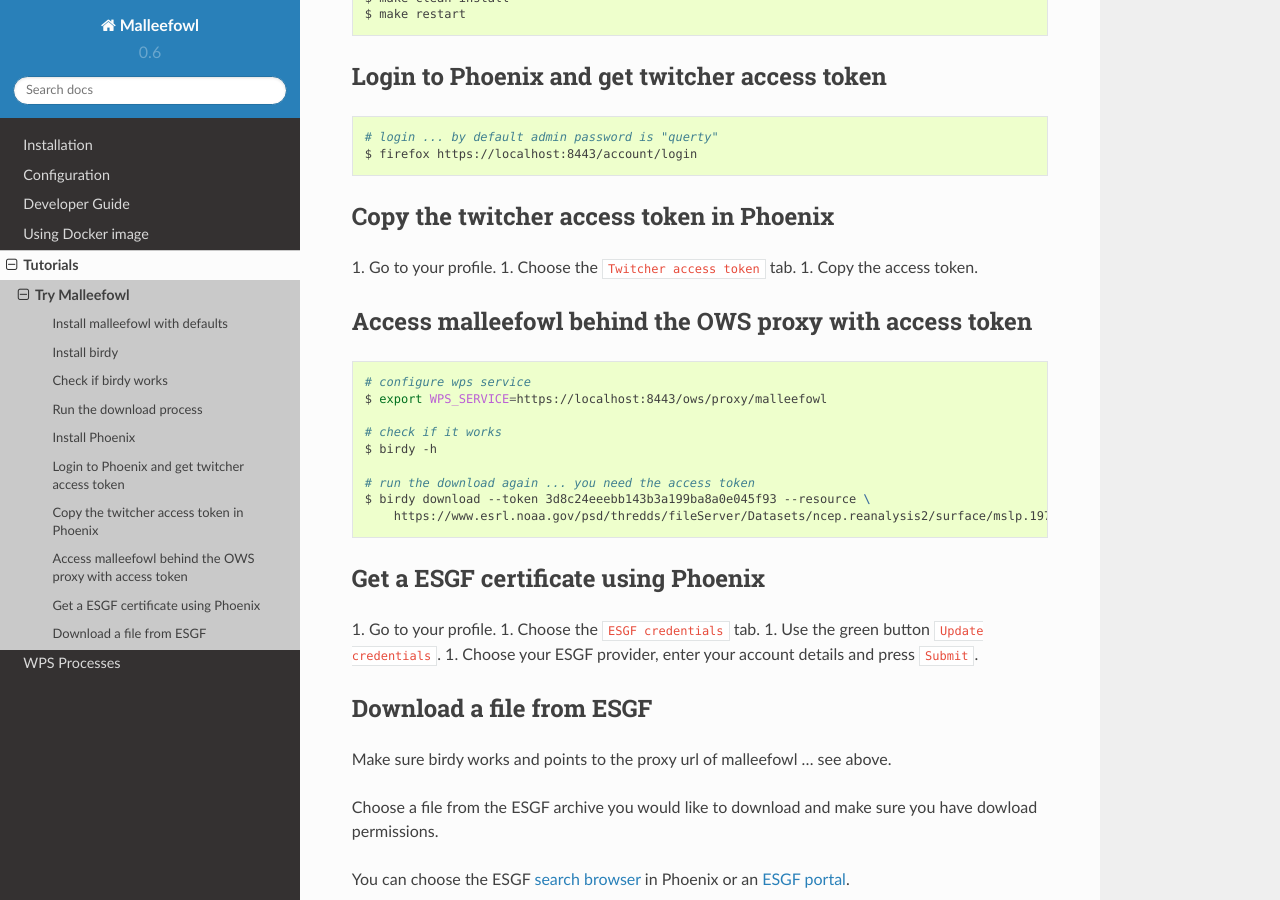
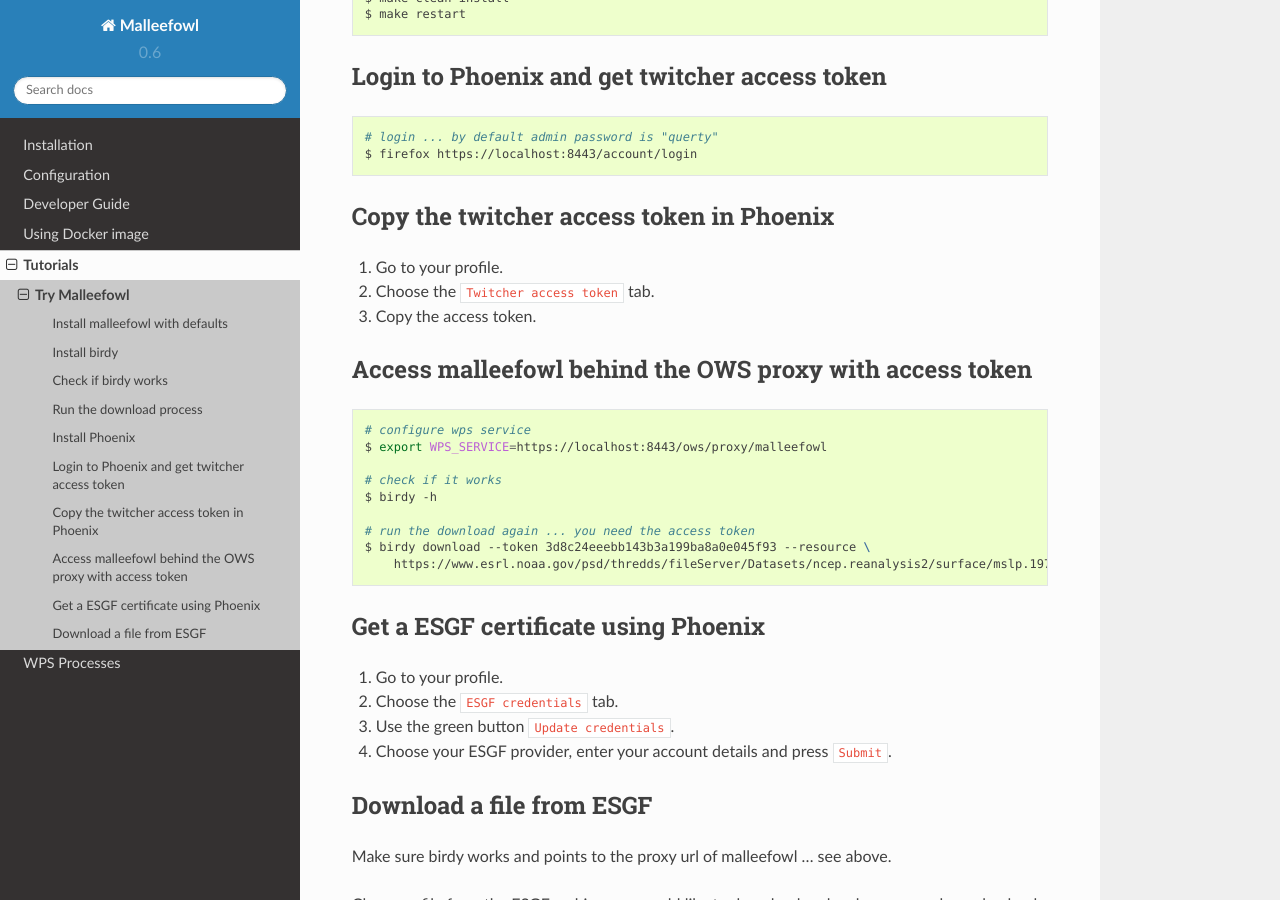
Before and after one commit to bird-house/malleefowl, a Sphinx documentation site: the page built from docs/source/tutorials/try_malleefowl.rst, in a window 1280 px wide and 900 px high, scrolled down 1556 px. Built offline with Sphinx 7.4.7 and the Read the Docs theme 2.0.0, drawn with Linux system fonts in a browser that asks for light colours.

Commit message:
fixed list

```diff
--- a/docs/source/tutorials/try_malleefowl.rst
+++ b/docs/source/tutorials/try_malleefowl.rst
@@ -84,9 +84,9 @@
 Copy the twitcher access token in Phoenix
 -----------------------------------------
 
-1. Go to your profile.
-1. Choose the ``Twitcher access token`` tab.
-1. Copy the access token.
+#. Go to your profile.
+#. Choose the ``Twitcher access token`` tab.
+#. Copy the access token.
 
 Access malleefowl behind the OWS proxy with access token
 --------------------------------------------------------
@@ -106,10 +106,10 @@
 Get a ESGF certificate using Phoenix
 ------------------------------------
 
-1. Go to your profile.
-1. Choose the ``ESGF credentials`` tab.
-1. Use the green button ``Update credentials``.
-1. Choose your ESGF provider, enter your account details and press ``Submit``.
+#. Go to your profile.
+#. Choose the ``ESGF credentials`` tab.
+#. Use the green button ``Update credentials``.
+#. Choose your ESGF provider, enter your account details and press ``Submit``.
 
 
 Download a file from ESGF
```
